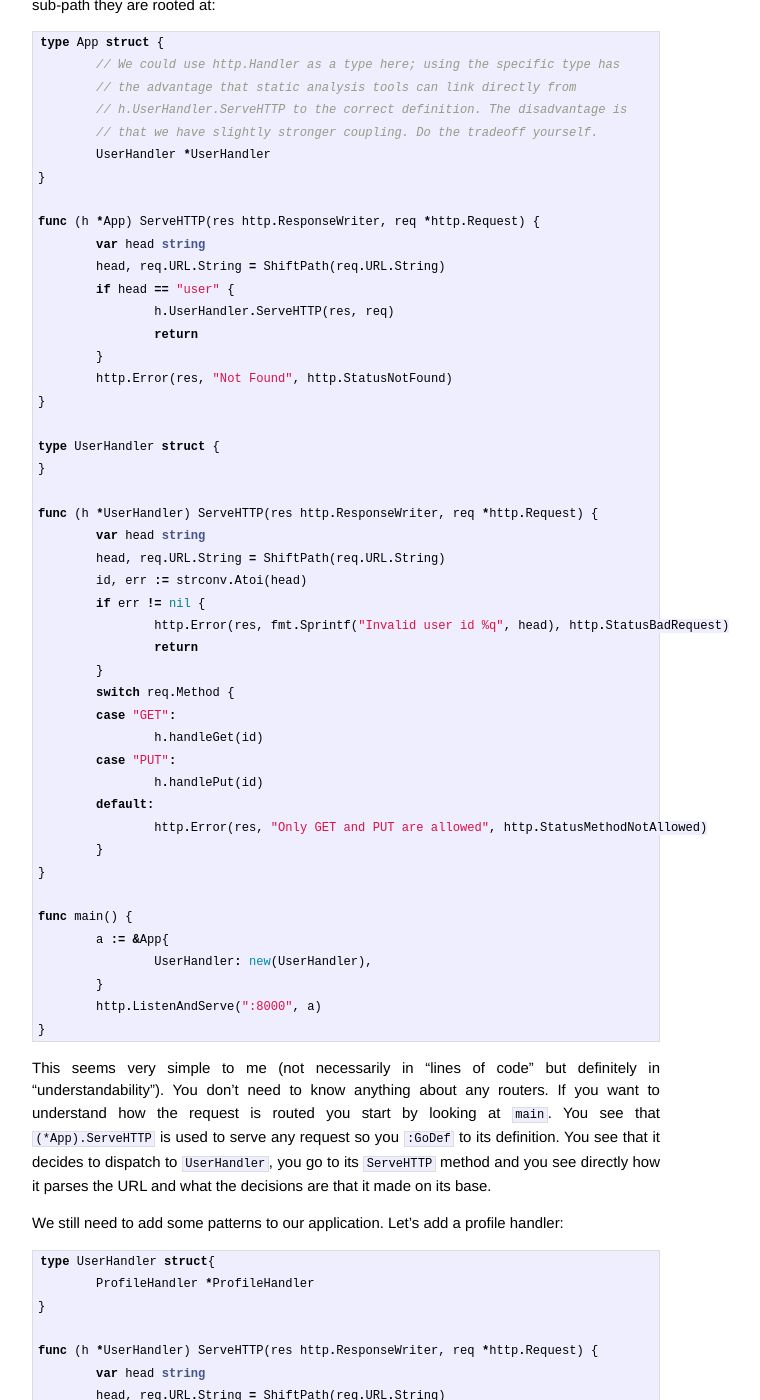
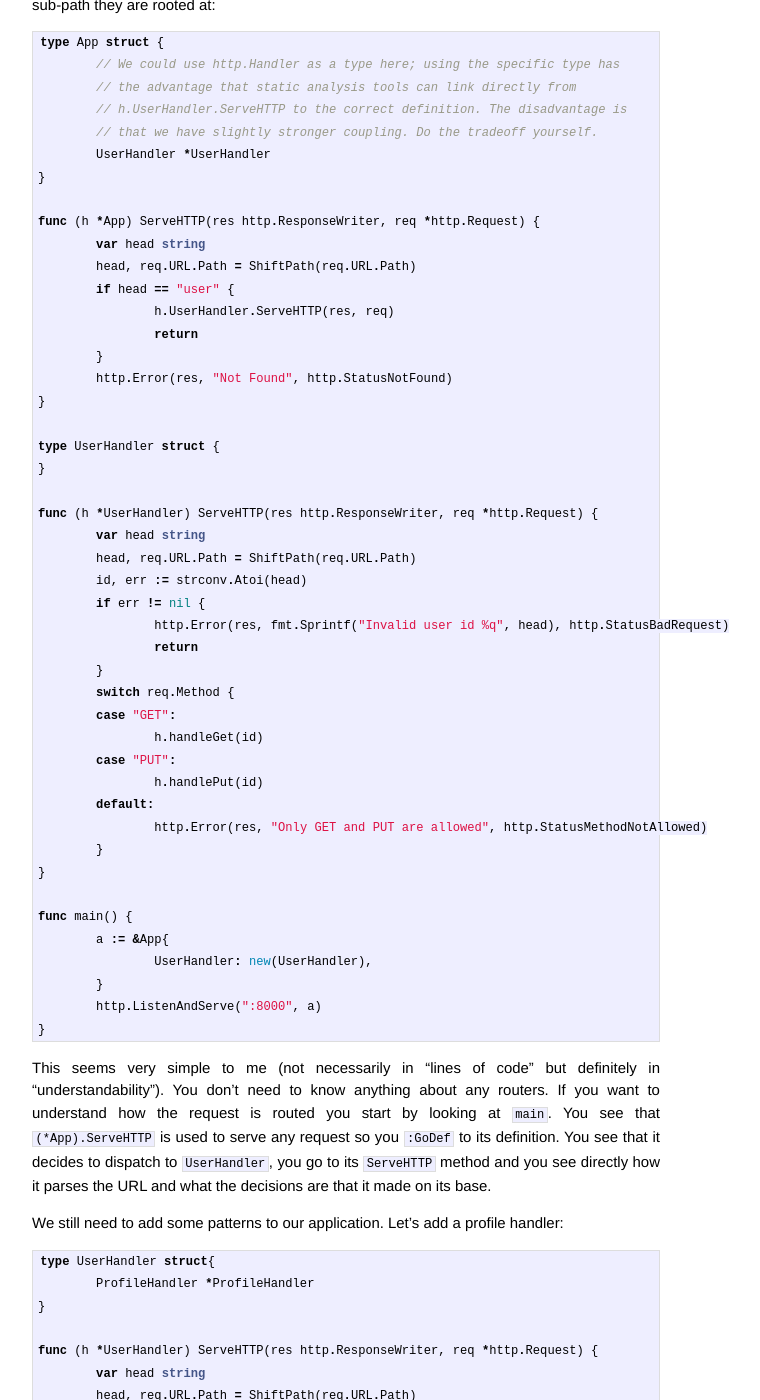
Before and after one commit to benhoyt/merovius.github.io, a Jekyll site: the page built from jekyll/_posts/2017-06-18-how-not-to-use-an-http-router.markdown, in a window 1280 px wide and 1400 px high, scrolled down 3217 px. Shown: the whole window, without its empty margins (294-1054 px from the left). Built offline with Jekyll 4.4.1, drawn with Linux system fonts in a browser that asks for light colours; Markdown is read by kramdown in place of the engine named in the settings.

Commit message:
s/req.URL.String/req.URL.Path/

```diff
--- a/jekyll/_posts/2017-06-18-how-not-to-use-an-http-router.markdown
+++ b/jekyll/_posts/2017-06-18-how-not-to-use-an-http-router.markdown
@@ -152,7 +152,7 @@ type App struct {
 
 func (h *App) ServeHTTP(res http.ResponseWriter, req *http.Request) {
 	var head string
-	head, req.URL.String = ShiftPath(req.URL.String)
+	head, req.URL.Path = ShiftPath(req.URL.Path)
 	if head == "user" {
 		h.UserHandler.ServeHTTP(res, req)
 		return
@@ -165,7 +165,7 @@ type UserHandler struct {
 
 func (h *UserHandler) ServeHTTP(res http.ResponseWriter, req *http.Request) {
 	var head string
-	head, req.URL.String = ShiftPath(req.URL.String)
+	head, req.URL.Path = ShiftPath(req.URL.Path)
 	id, err := strconv.Atoi(head)
 	if err != nil {
 		http.Error(res, fmt.Sprintf("Invalid user id %q", head), http.StatusBadRequest)
@@ -207,15 +207,15 @@ type UserHandler struct{
 
 func (h *UserHandler) ServeHTTP(res http.ResponseWriter, req *http.Request) {
 	var head string
-	head, req.URL.String = ShiftPath(req.URL.String)
+	head, req.URL.Path = ShiftPath(req.URL.Path)
 	id, err := strconv.Atoi(head)
 	if err != nil {
 		http.Error(res, fmt.Sprintf("Invalid user id %q", head), http.StatusBadRequest)
 		return
 	}
 
-	if req.URL.String != "/" {
-		head, tail := ShiftPath(req.URL.String)
+	if req.URL.Path != "/" {
+		head, tail := ShiftPath(req.URL.Path)
 		switch head {
 		case "profile":
 			// We can't just make ProfileHandler an http.Handler; it needs the
```
